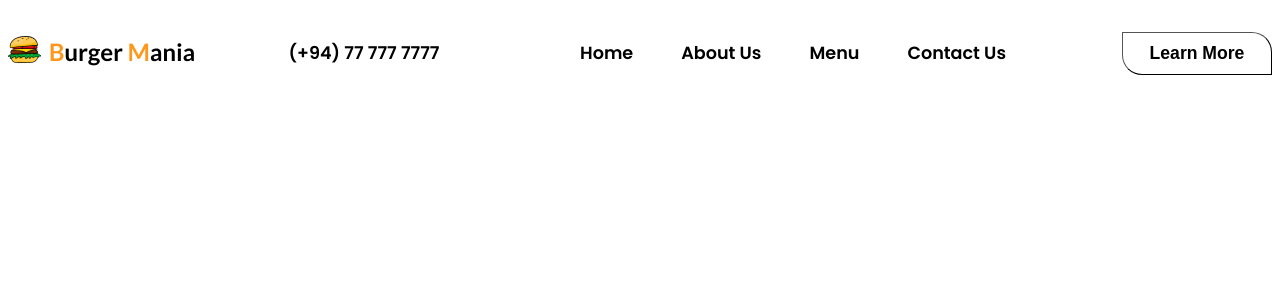
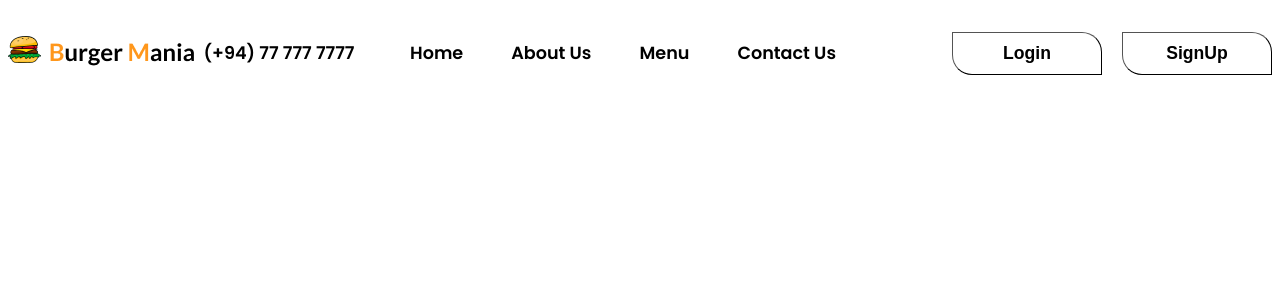
Before and after one commit to HeshanPravintha/burgermania, a React (Create React App) app: page / in a window 1280 px wide. Shown: the top 300 px of the page. Built offline with nearby package versions, Linux system fonts and the light colour scheme.

Commit message:
Renamed Reusable Buttons

```diff
--- a/src/components/Navbar.tsx
+++ b/src/components/Navbar.tsx
@@ -22,7 +22,8 @@ const Navbar = () => {
         {/* <a href="">
           <BsSearch className="navbar-cart-icon" />
         </a> */}
-        <NavBarButton label="Learn More" onClick={handleButtonClick} />
+        <NavBarButton label="Login" onClick={handleButtonClick} />
+        <NavBarButton label="SignUp" onClick={handleButtonClick} />
         {/* <button className="primary-button">Login</button> */}
       </div>
     </nav>
```
